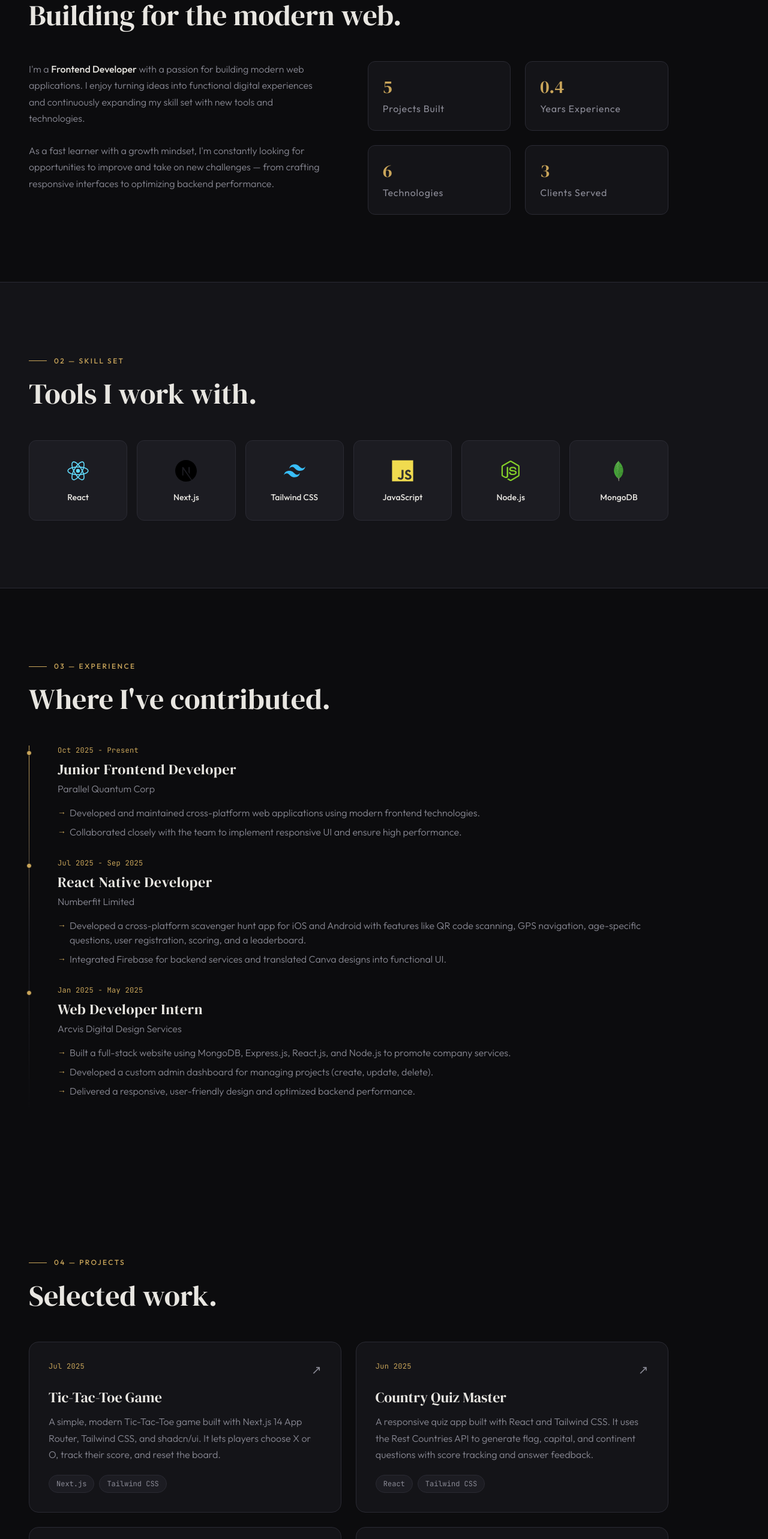
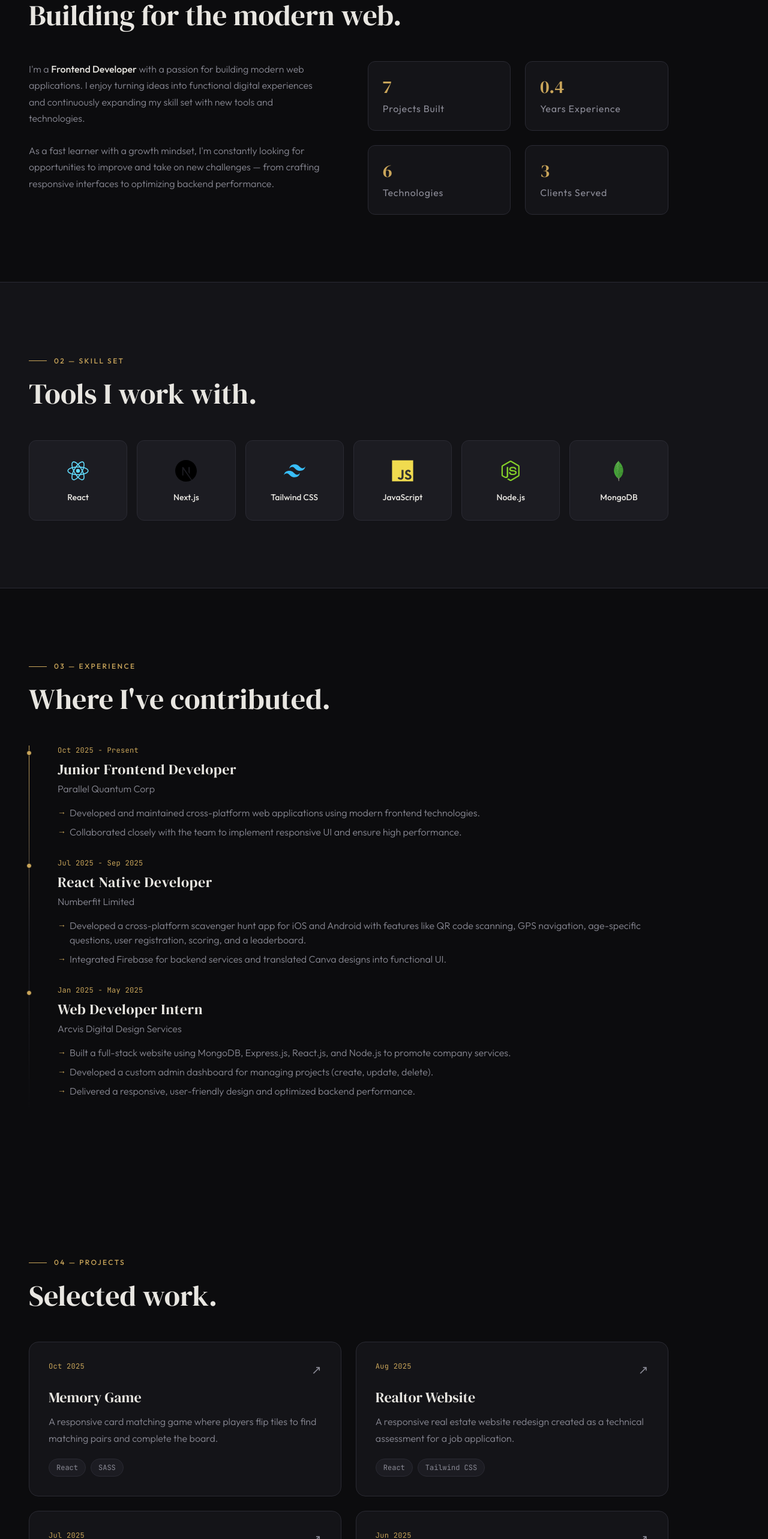
Before and after one commit to keilalily/personal-portfolio, a React (Vite) app: page / in a window 1280 px wide. Shown: the part 960-3526 px from the top of the page at 60% size. Built offline with nearby package versions, Linux system fonts and the light colour scheme.

Commit message:
Update data.js

```diff
--- a/src/data/data.js
+++ b/src/data/data.js
@@ -104,8 +104,36 @@ export const experiences = [
 
 export const projects = [
     {
+        title: 'Memory Game',
+        description: 'A responsive card matching game where players flip tiles to find matching pairs and complete the board.',
+        year: 'Oct 2025',
+        tags: ['React', 'SASS'],
+        link: 'https://memory-game-seven-ruby.vercel.app/'
+    },
+    // {
+    //     title: 'PC Bulacan Rewards',
+    //     description: 'A rewards management website where customers can check points and redeem items, with an admin dashboard for managing users and rewards.',
+    //     year: 'Aug 2025 - Sep 2025',
+    //     tags: ['React', 'Tailwind CSS', 'Node.js', 'Express.js', 'MongoDB'],
+    //     link: 'https://rewards-pcb.vercel.app/'
+    // },
+    // {
+    //     title: 'Maths Scavenger Hunt App',
+    //     description: 'A mobile scavenger hunt app where players solve math problems to unlock clues and progress through locations.',
+    //     year: 'Aug 2025 - Sep 2025',
+    //     tags: ['React Native', 'Firebase'],
+    //     link: ''
+    // },
+    {
+        title: 'Realtor Website',
+        description: 'A responsive real estate website redesign created as a technical assessment for a job application.',
+        year: 'Aug 2025',
+        tags: ['React', 'Tailwind CSS'],
+        link: 'https://marci-metzger-theta.vercel.app/'
+    },
+    {
         title: 'Tic-Tac-Toe Game',
-        description: 'A simple, modern Tic-Tac-Toe game built with Next.js 14 App Router, Tailwind CSS, and shadcn/ui. It lets players choose X or O, track their score, and reset the board.',
+        description: 'A simple, modern Tic-Tac-Toe game that lets players choose X or O, track their score, and reset the board.',
         year: 'Jul 2025',
         tags: ['Next.js', 'Tailwind CSS'],
         link: 'https://tic-tac-toe-game-ecru-kappa.vercel.app/'
@@ -118,14 +146,14 @@ export const projects = [
         link: 'https://country-quiz-master-phi.vercel.app/'
     },
     {
-        title: 'Arcvis Digital Design Services Website',
+        title: 'Arcvis Digital Design Services',
         description: 'A full-stack web application built to present company services and projects. Includes a custom appointment booking system to schedule meetings directly with the owner.',
         year: 'Jan 2025 - May 2025',
-        tags: ['React', 'Node.js', 'MongoDB'],
+        tags: ['React', 'Node.js', 'Express.js', 'MongoDB'],
         link: 'https://arcvisdesigns.onrender.com/'
     },
     {
-        title: 'Space Tourism Website',
+        title: 'Space Tourism',
         description: 'A responsive multi-page website developed based on a Frontend Mentor design challenge.',
         year: 'Apr 2025',
         tags: ['React', 'Tailwind CSS'],
```
